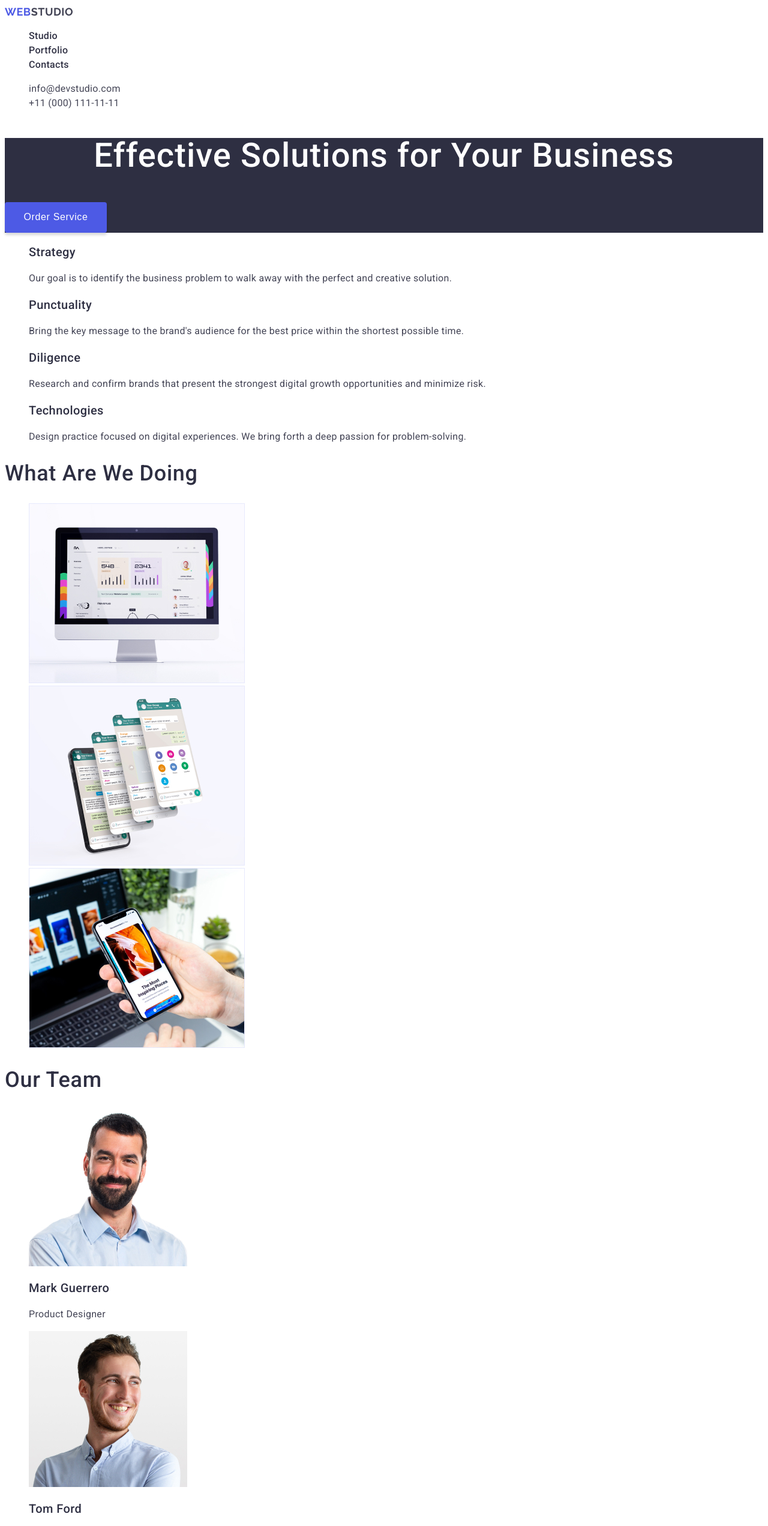
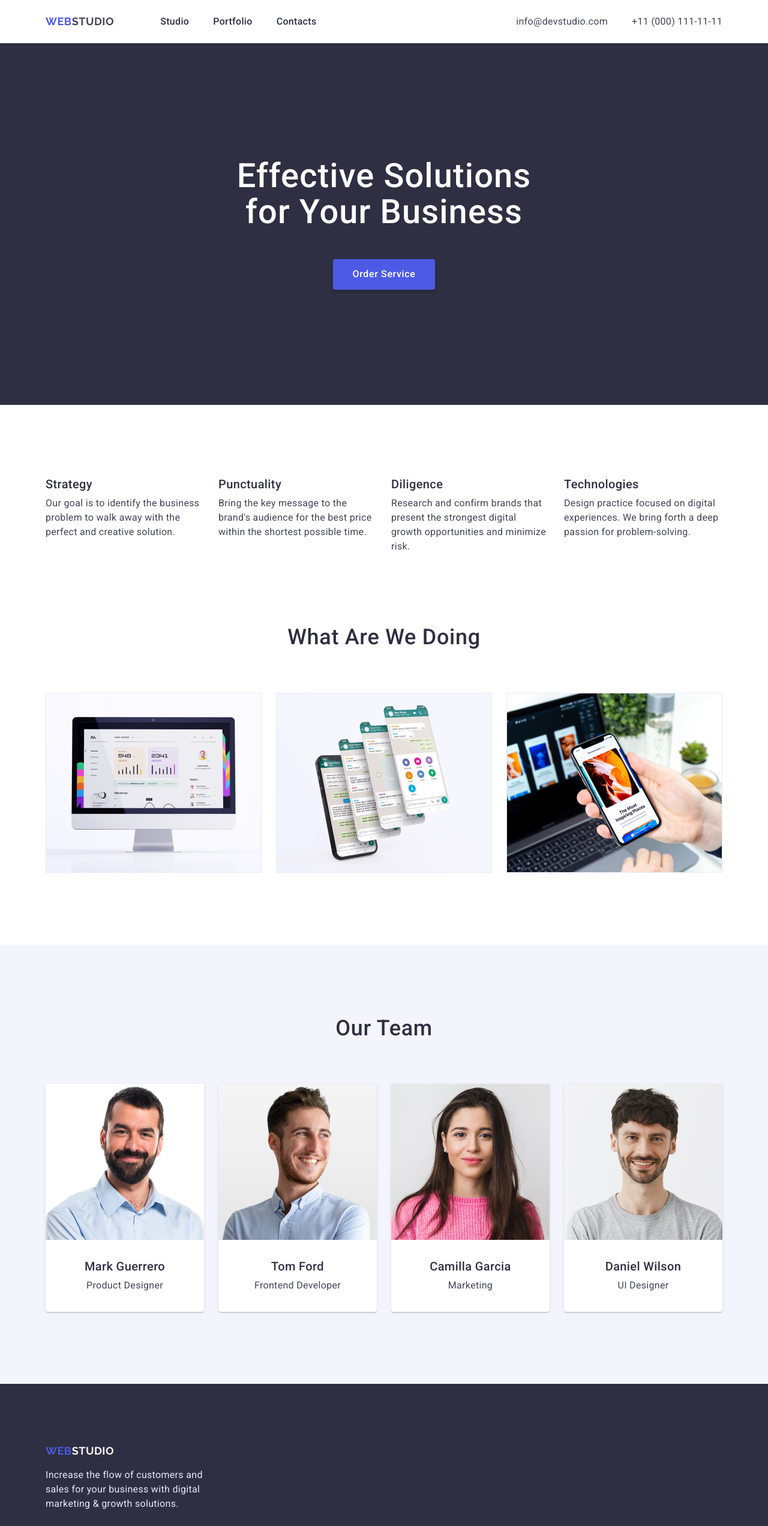
Before and after one commit to cutestsun/goit-markup-hw-03, a plain HTML site: page index.html in a window 1280 px wide. Shown: the top 2544 px of the page at 60% size. Drawn offline with nearby package versions, Linux system fonts and the light colour scheme.

Commit message:
adds positioning and design of the whole project

```diff
--- a/css/styles.css
+++ b/css/styles.css
@@ -5,6 +5,7 @@
   --light-background-color: #f4f4fd;
   --accent-color: #e7e9fc;
   --white-background-color: #ffffff;
+  --active-btn-color: #404bbf;
 }
 
 body {
@@ -16,13 +17,36 @@ body {
 
 .list {
   list-style: none;
+  padding: 0;
+  margin: 0;
 }
 
 a {
   text-decoration: none;
 }
 
+.container {
+  width: 1128px;
+  margin: 0 auto;
+  /* padding: 0; */
+  /* outline: 2px solid tomato; */
+}
+
+h1,
+h2,
+h3,
+p,
+ul {
+  margin: 0;
+  padding: 0;
+}
+
 /* Header */
+
+header {
+  box-shadow: 0px 2px 1px rgba(46, 47, 66, 0.08), 0px 1px 1px rgba(46, 47, 66, 0.16),
+    0px 1px 6px rgba(46, 47, 66, 0.08);
+}
 
 .logo {
   font-family: 'Raleway';
@@ -38,7 +62,24 @@ a {
   color: var(--primary-brand-color);
 }
 
+.main-nav,
+header .container {
+  display: flex;
+  align-items: center;
+}
+
+.nav-list {
+  display: flex;
+  margin-left: 77px;
+}
+
+.nav-list .item:not(:last-child) {
+  margin-right: 40px;
+}
 .nav-list a {
+  padding: 24px 0;
+  display: block;
+
   font-weight: 500;
   line-height: 1.5;
   letter-spacing: 0.02em;
@@ -52,7 +93,16 @@ a {
   color: var(--primary-brand-color);
 }
 
+.contacts.list {
+  display: flex;
+  margin-left: auto;
+}
+
+.contacts .item:last-child {
+  margin-left: 40px;
+}
 .contacts a {
+  padding: 24px 0;
   line-height: 1.5;
   letter-spacing: 0.02em;
   color: var(--main-text-color);
@@ -66,12 +116,19 @@ a {
 
 .hero {
   background-color: var(--headings-color);
+  text-align: center;
+}
+.hero .container {
+  padding-top: 192px;
+  padding-bottom: 192px;
 }
 .hero-title {
+  margin: 0 auto 48px;
+  width: 492px;
+
   font-weight: 500;
   font-size: 56px;
   line-height: 1.07;
-  text-align: center;
   letter-spacing: 0.02em;
   color: var(--white-background-color);
 }
@@ -83,10 +140,14 @@ a {
   letter-spacing: 0.04em;
   border: none;
   cursor: pointer;
+
+  /* text-align: center; */
+  display: inline-block;
 }
 .hero-btn {
-  width: 170px;
-  height: 51px;
+  padding: 16px 32px;
+  min-width: 170px;
+
   background-color: var(--primary-brand-color);
   box-shadow: 0px 4px 4px rgba(0, 0, 0, 0.15);
   border-radius: 4px;
@@ -117,6 +178,11 @@ a {
   overflow: hidden;
 }
 
+.privileges {
+  margin-top: 120px;
+  margin-bottom: 120px;
+}
+
 .section-subtitle,
 .team-name,
 .project-title {
@@ -134,6 +200,21 @@ a {
   letter-spacing: 0.02em;
 }
 
+.privileges .list {
+  display: flex;
+}
+
+.privileges .item:not(:last-child) {
+  margin-right: 24px;
+}
+.privileges .section-subtitle {
+  margin: 0 0 8px;
+}
+.privileges p {
+  margin: 0;
+  width: 264px;
+}
+
 /* What Are We Doing */
 
 .section-title {
@@ -143,40 +224,101 @@ a {
   letter-spacing: 0.02em;
   text-transform: capitalize;
   color: var(--headings-color);
+  text-align: center;
+  margin-bottom: 72px;
+}
+.what-are-we-doing {
+  margin-bottom: 120px;
+}
+.what-are-we-doing .list {
+  display: flex;
+}
+.what-are-we-doing img,
+.our-team img {
+  display: block;
+}
+
+.what-are-we-doing .item:not(:last-child) {
+  margin-right: 24px;
 }
 
 /* Our Team */
 
-.our-team-section {
-  background-color: var(--light-backgrounds-color);
+.our-team {
+  background-color: var(--light-background-color);
+  padding: 120px 0;
+}
+
+.our-team .list {
+  display: flex;
+  text-align: center;
+}
+.team-card {
+  background-color: var(--white-background-color);
+  box-shadow: 0px 1px 6px rgba(46, 47, 66, 0.08), 0px 1px 1px rgba(46, 47, 66, 0.16),
+    0px 2px 1px rgba(46, 47, 66, 0.08);
+  border-radius: 0px 0px 4px 4px;
+}
+.our-team .team-card:not(:last-child) {
+  margin-right: 24px;
+}
+.card-content {
+  padding-top: 32px;
+  padding-bottom: 32px;
+}
+.card-content .team-name,
+.card-content .project-title {
+  margin-bottom: 8px;
 }
 
 /* Footer */
 
 footer {
   background-color: var(--headings-color);
+  padding-top: 100px;
+  padding-bottom: 100px;
 }
 
 .footer-logo {
   color: var(--light-background-color);
+  display: inline-block;
+  margin-bottom: 16px;
+}
+
+footer .container {
 }
 
 .footer-description {
   line-height: 1.5;
   letter-spacing: 0.02em;
   color: var(--accent-color);
+  width: 264px;
 }
 
 /* Portfolio */
 
+.portfolio {
+  margin-top: 96px;
+  margin-bottom: 120px;
+}
 .portfolio-btn {
-  padding: 8px 16px;
-  height: 48px;
+  padding: 12px 24px;
+
   background-color: var(--light-background-color);
   border: 1px solid var(--accent-color);
   border-radius: 4px;
   line-height: 1.5;
   color: var(--primary-brand-color);
+  /* font-weight: 600; */
+}
+.btn-list {
+  display: flex;
+  justify-content: center;
+  margin-bottom: 72px;
+}
+
+.btn-list .item:not(:last-child) {
+  margin-right: 24px;
 }
 .portfolio-btn:hover,
 .portfolio-btn:focus {
@@ -185,9 +327,10 @@ footer {
     0px 2px 1px rgba(46, 47, 66, 0.08);
 
   color: var(--white-background-color);
+  border: 1px solid transparent;
 }
 .portfolio-btn:active {
-  background: #404bbf;
+  background-color: var(--active-btn-color);
   box-shadow: 0px 4px 4px rgba(0, 0, 0, 0.15);
 }
 .portfolio-btn:current {
@@ -196,6 +339,33 @@ footer {
     0px 2px 2px rgba(0, 0, 0, 0.12);
 }
 
+.portfolio-list {
+  display: flex;
+  flex-wrap: wrap;
+}
+.portfolio-list img {
+  display: block;
+}
+.portfolio-list-item:not(:nth-child(3n)) {
+  margin-right: 24px;
+}
+.portfolio-list-item:not(:nth-last-child(-n + 3)) {
+  margin-bottom: 48px;
+}
+.portfolio-list-item {
+  width: 360px;
+  box-shadow: 0px 1px 6px rgba(46, 47, 66, 0.08);
+}
+.portfolio-list-item:hover,
+.portfolio-list-item:focus {
+  box-shadow: 0px 1px 6px rgba(46, 47, 66, 0.08), 0px 1px 1px rgba(46, 47, 66, 0.16),
+    0px 2px 1px rgba(46, 47, 66, 0.08);
+}
+.portfolio-list .card-content {
+  padding-left: 16px;
+  border: 0.5px solid var(--light-background-color);
+}
+
 .portfolio-list a {
   color: var(--main-text-color);
 }
--- a/index.html
+++ b/index.html
@@ -11,57 +11,73 @@
       href="https://fonts.googleapis.com/css2?family=Raleway:wght@700&family=Roboto:wght@400;500;700;900&display=swap"
       rel="stylesheet"
     />
+    <link
+      rel="stylesheet"
+      href="https://cdnjs.cloudflare.com/ajax/libs/modern-normalize/1.1.0/modern-normalize.css"
+    />
     <link rel="stylesheet" href="./css/styles.css" />
   </head>
 
   <body>
+    <!-- Header -->
     <header>
-      <nav>
+      <div class="container">
+        <nav class="main-nav">
           <a class="logo" href="/"><span class="accent">Web</span>Studio</a>
           <ul class="nav-list list">
-          <li><a href="./index.html">Studio</a></li>
-          <li><a href="./portfolio.html">Portfolio</a></li>
-          <li><a href="/">Contacts</a></li>
+            <li class="item"><a href="./index.html">Studio</a></li>
+            <li class="item"><a href="./portfolio.html">Portfolio</a></li>
+            <li class="item"><a href="/">Contacts</a></li>
           </ul>
         </nav>
 
         <ul class="contacts list">
-        <li><a class="email" href="mailto:info@devstudio.com">info@devstudio.com</a></li>
-        <li><a class="phone" href="tel:+11(000)111-11-11">+11 (000) 111-11-11</a></li>
+          <li class="item">
+            <a class="email" href="mailto:info@devstudio.com">info@devstudio.com</a>
+          </li>
+          <li class="item">
+            <a class="phone" href="tel:+11(000)111-11-11">+11 (000) 111-11-11</a>
+          </li>
         </ul>
+      </div>
     </header>
 
     <main>
+      <!-- Hero -->
       <section class="hero">
+        <div class="container">
           <h1 class="hero-title">Effective Solutions for Your Business</h1>
           <button class="hero-btn btn" type="button">Order Service</button>
+        </div>
       </section>
 
+      <!-- Privileges -->
       <section class="privileges">
+        <div class="container">
           <h2 class="section-title visually-hidden">Privileges</h2>
           <ul class="list">
-          <li>
+            <li class="item">
               <h3 class="section-subtitle">Strategy</h3>
               <p class="section-description">
                 Our goal is to identify the business problem to walk away with the perfect and
                 creative solution.
               </p>
             </li>
-          <li>
+            <li class="item">
               <h3 class="section-subtitle">Punctuality</h3>
               <p class="section-description">
                 Bring the key message to the brand's audience for the best price within the shortest
                 possible time.
               </p>
             </li>
-          <li>
+            <li class="item">
               <h3 class="section-subtitle">Diligence</h3>
               <p class="section-description">
                 Research and confirm brands that present the strongest digital growth opportunities
                 and minimize risk.
               </p>
             </li>
-          <li>
+            <li class="item">
               <h3 class="section-subtitle">Technologies</h3>
               <p class="section-description">
                 Design practice focused on digital experiences. We bring forth a deep passion for
@@ -69,15 +85,18 @@
               </p>
             </li>
           </ul>
+        </div>
       </section>
 
-      <section class="what-are-we-doing-section">
+      <!-- What are we doing -->
+      <section class="what-are-we-doing">
+        <div class="container">
           <h2 class="section-title">What are we doing</h2>
           <ul class="list">
-          <li>
+            <li class="item">
               <img width="360" height="300" src="./images/img-1.jpg" alt="Monitor with graphs" />
             </li>
-          <li>
+            <li class="item">
               <img
                 width="360"
                 height="300"
@@ -85,7 +104,7 @@
                 alt="WhatsApp app on the phone"
               />
             </li>
-          <li>
+            <li class="item">
               <img
                 width="360"
                 height="300"
@@ -94,41 +113,61 @@
               />
             </li>
           </ul>
+        </div>
       </section>
 
-      <section class="our-team-section">
+      <!-- Our team -->
+
+      <section class="our-team">
+        <div class="container">
           <h2 class="section-title">Our Team</h2>
           <ul class="list">
-          <li>
+            <li class="team-card">
               <img width="264" height="260" src="./images/img-4.jpg" alt="Photo of Mark Guerrero" />
+              <div class="card-content">
                 <h3 class="team-name">Mark Guerrero</h3>
                 <p class="team-position">Product Designer</p>
+              </div>
             </li>
-          <li>
+            <li class="team-card">
               <img width="264" height="260" src="./images/img-5.jpg" alt="Photo of Tom Ford" />
+              <div class="card-content">
                 <h3 class="team-name">Tom Ford</h3>
                 <p class="team-position">Frontend Developer</p>
+              </div>
             </li>
-          <li>
-            <img width="264" height="260" src="./images/img-6.jpg" alt="Photo of Camilla Garcia" />
+            <li class="team-card">
+              <img
+                width="264"
+                height="260"
+                src="./images/img-6.jpg"
+                alt="Photo of Camilla Garcia"
+              />
+              <div class="card-content">
                 <h3 class="team-name">Camilla Garcia</h3>
                 <p class="team-position">Marketing</p>
+              </div>
             </li>
-          <li>
+            <li class="team-card">
               <img width="264" height="260" src="./images/img-7.jpg" alt="Photo of Daniel Wilson" />
+              <div class="card-content">
                 <h3 class="team-name">Daniel Wilson</h3>
                 <p class="team-position">UI Designer</p>
+              </div>
             </li>
           </ul>
+        </div>
       </section>
     </main>
 
     <footer>
+      <div class="container">
         <a class="logo footer-logo" href="/"><span class="accent">Web</span>Studio</a>
         <p class="footer-description">
           Increase the flow of customers and sales for your business with digital marketing & growth
           solutions.
         </p>
+      </div>
     </footer>
   </body>
 </html>
```
Also changed, not shown: portfolio.html (+53 -16 lines). Lines whose indentation alone changed are shown as unchanged.
